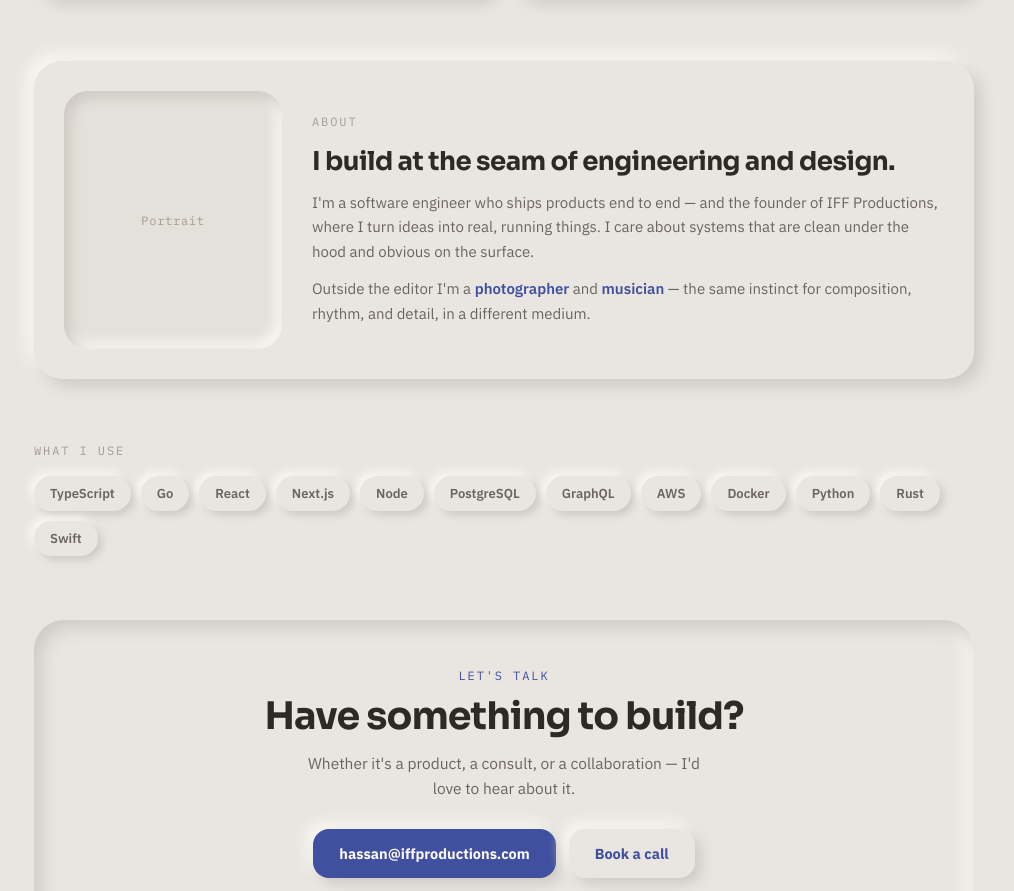
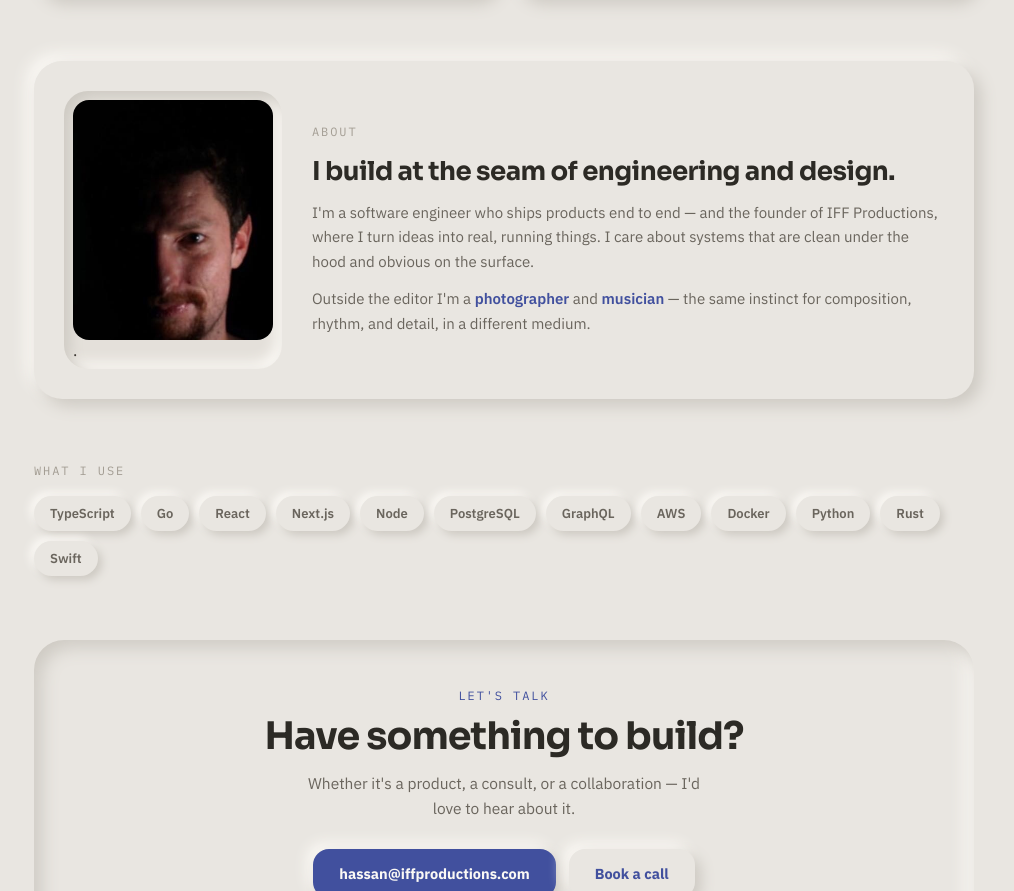
Before and after one commit to tarazena/HassanAlRawi.com, an Astro site: page / in a window 1280 px wide. Shown: the part 1759-2650 px from the top of the page, without its empty margins (136-1150 px from the left). Built offline with nearby package versions, Linux system fonts and the light colour scheme; Astro itself is replaced by a stand-in of ours.

Commit message:
add persona limage

```diff
--- a/src/components/About.astro
+++ b/src/components/About.astro
@@ -3,22 +3,23 @@ import "../styles/about.css";
 // About section. Drop a portrait in /public and replace the placeholder
 // span below with <img src="/your-portrait.jpg" alt="Hassan Al Rawi" />.
 ---
+
 <section class="about" id="about">
   <div class="about-photo">
-    <span class="thumb-placeholder">Portrait</span>
+    <img src="/370.JPG" alt="Hassan Al Rawi" />.
   </div>
   <div class="about-copy">
     <div class="section-label">About</div>
     <h2 class="about-title">I build at the seam of engineering and design.</h2>
     <p class="about-text">
       I'm a software engineer who ships products end to end — and the founder of
-      IFF Productions, where I turn ideas into real, running things. I care about
-      systems that are clean under the hood and obvious on the surface.
+      IFF Productions, where I turn ideas into real, running things. I care
+      about systems that are clean under the hood and obvious on the surface.
     </p>
     <p class="about-text">
       Outside the editor I'm a <span class="accent">photographer</span> and
-      <span class="accent">musician</span> — the same instinct for composition,
-      rhythm, and detail, in a different medium.
+      <span class="accent">musician</span> — the same instinct for composition, rhythm,
+      and detail, in a different medium.
     </p>
   </div>
 </section>
```
Also changed, not shown: public/370.JPG (added).
